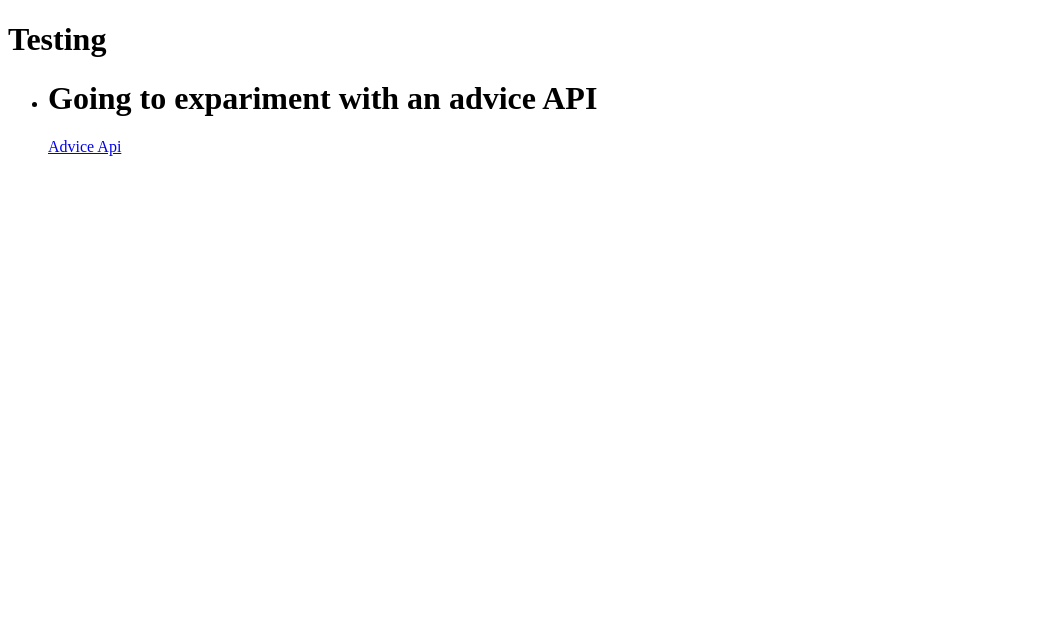
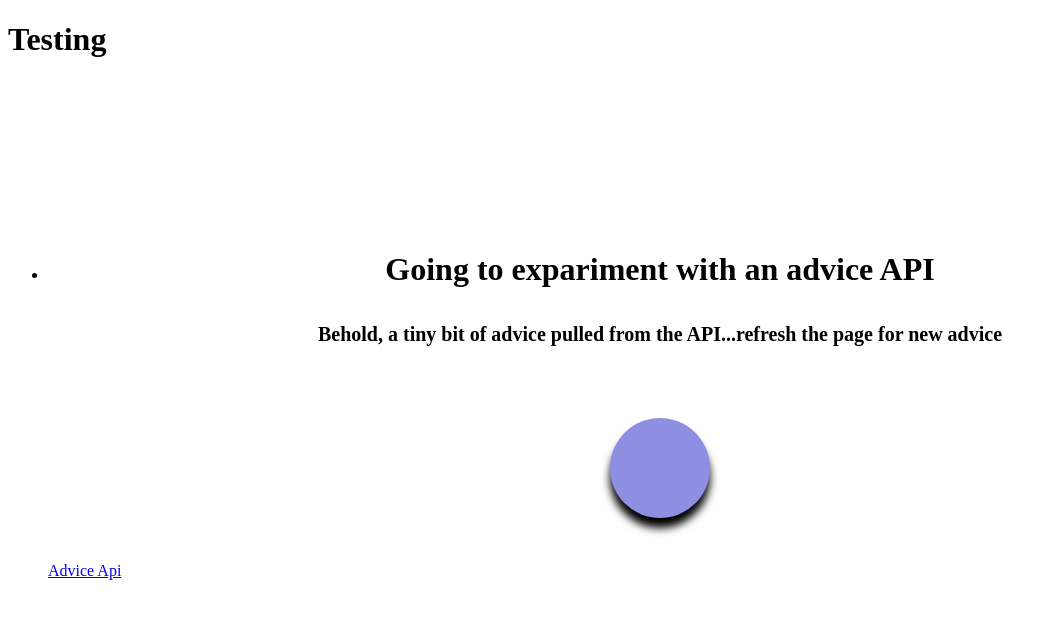
Before and after one commit to RJKAZ/fetch-practice, a React (Create React App) app: page /adviceapi in a window 1280 px wide. Shown: the top 618 px of the page, without its empty margins (0-1057 px from the left). Built offline with nearby package versions, Linux system fonts and the light colour scheme; no server answers.

Commit message:
advice api practice

```diff
--- a/src/App.css
+++ b/src/App.css
@@ -36,3 +36,35 @@
     transform: rotate(360deg);
   }
 }
+
+/* Styles for the advice api component */
+
+.wrapper {
+  padding-top: 150px;
+  margin: 0 auto;
+  text-align: center;
+  justify-content: center;
+  align-items: center;
+}
+
+p {
+  font-style: normal;
+  font-weight: bold;
+  font-size: 20px;
+  line-height: 48px;
+  text-align: center;
+}
+
+.advice {
+  text-decoration: solid;
+  font-size: 40px;
+  background-color: rgb(142, 142, 226);
+  padding: 50px;
+  border-radius: 100%;
+  display: inline-block;
+  text-align: center;
+  justify-content: center;
+  filter: drop-shadow(0px 10px 4px black);
+  -webkit-text-stroke: 0.5px black;
+  -webkit-text-fill-color: white;
+}
--- a/src/components/AdviceApi.js
+++ b/src/components/AdviceApi.js
@@ -1,11 +1,66 @@
-import React from 'react'
+import React, { useEffect, useState } from 'react';
 
 function AdviceApi() {
-    return (
-        <div>
-            <h1>Going to expariment with an advice API</h1>
-        </div>
-    )
+  // defining the state
+
+  const [advice, setAdvice] = useState('');
+
+  //define the hook inside the component which was already imported at the top
+  useEffect(() => {
+    // defining the api url as a variable with the useEffect hook
+    const url = 'https://api.adviceslip.com/advice';
+
+    // async fetchData arrow function that uses a try/catch
+    const fetchData = async () => {
+      try {
+        // creates a variable called response that will await the fetching to the url/api
+        const response = await fetch(url);
+        // creates a variable called jason to store the response from the fetch
+        const json = await response.json();
+        // console logging the json to ensure we get the data
+        console.log(json);
+        //we can also specify the data returned to the console.log
+        console.log(json.slip.advice);
+        // to clarify, it will return an object called slip, and within slip, we are targetting the key of advice
+        // I'm keeping my console log, but we want to push that fetched data into the useState hook
+        setAdvice(json.slip.advice);
+        // if no data returned, return error
+      } catch (error) {
+        console.log('error', error);
+      }
+    };
+    // the function call
+    fetchData();
+  }, []);
+
+  return (
+    <div className='wrapper'>
+      <h1>Going to expariment with an advice API</h1>
+      <p>
+        Behold, a tiny bit of advice pulled from the API...refresh the page for
+        new advice
+      </p>
+      <p className='advice'>{advice}</p>
+    </div>
+  );
 }
 
-export default AdviceApi
+export default AdviceApi;
+
+/* steps in order since jumping around is common
+
+1. In the default rfce template, import useEffect at the top of the page.
+2. define useEffect's template within the component, but above the render
+3. The API URL we are going to use to pull data from is the advice api
+4. We will define its url as a variable inside the useEffect hook
+5. then we will create an asynchronous function to fetch the data from the api
+6. The steps for that code I have noted within its code block
+7. We are console logging to ensure we get the data returned
+8. Now that we have the data fromthe api, (the advice string) we will save it into the local state using the useState hook
+9. So now lets import useState at the top import
+10. and then lets define the useState
+11. Within the fetch data function we will save the fetched data in the advice state
+12. Now to display the advice, we will simply call the advice state in the return body
+
+
+*/
```
